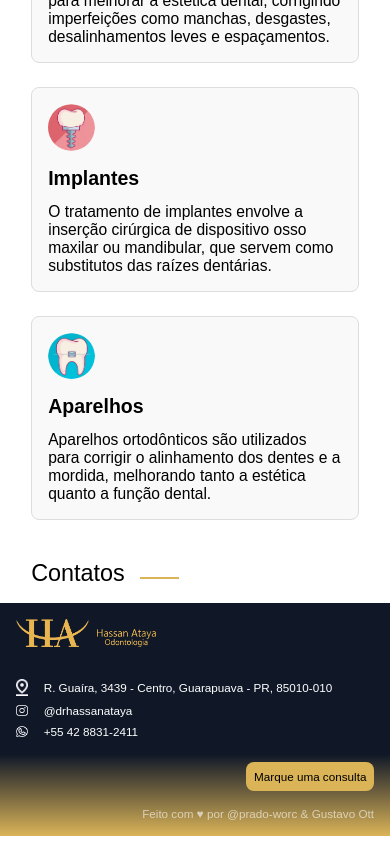
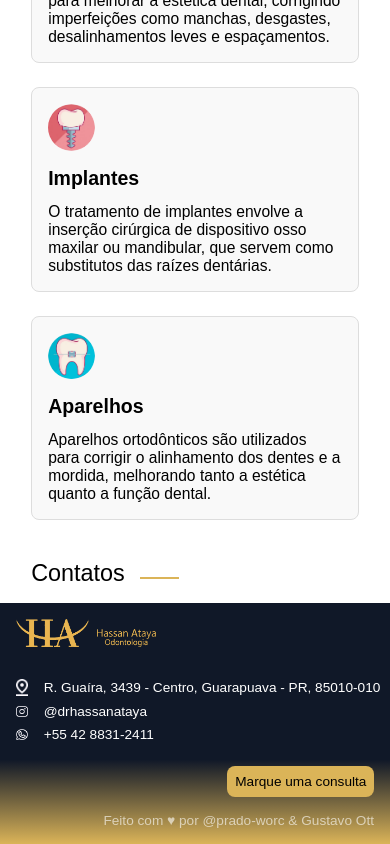
Before and after one commit to Worcnaz-Kyouma/Ataya-LP, a React (Vite) app: page / in a window 390 px wide. Shown: the part 2287-3131 px from the top of the page. Built offline with nearby package versions, Linux system fonts and the light colour scheme; a web font is replaced by a local one.

Commit message:
feat: footer

```diff
--- a/src/components/Footer/Footer.css
+++ b/src/components/Footer/Footer.css
@@ -94,7 +94,7 @@ footer content {
         padding-top: 16px;
         padding-left: 16px;
 
-        font-size: 3vw;
+        font-size: 3.5vw;
     }
 
     .logo-wrapper .icon {
@@ -124,6 +124,6 @@ footer content {
     }
 
     .consult-btn {
-        font-size: 3vw !important;
+        font-size: 3.5vw !important;
     }
 }
--- a/src/components/Footer/Footer.jsx
+++ b/src/components/Footer/Footer.jsx
@@ -21,7 +21,7 @@ export default function Footer({ isMobile }) {
                     </span>
                     <span className="info">
                         <img src="icon/instagram.png" alt="instagram" />
-                        <p>@drhassanataya</p>
+                        <a href="https://www.instagram.com/drhassanataya/" target="_blank"><p>@drhassanataya</p></a>
                     </span>
                     <span className="info">
                         <img src="icon/whatsapp.png" alt="whatsapp" />
```
